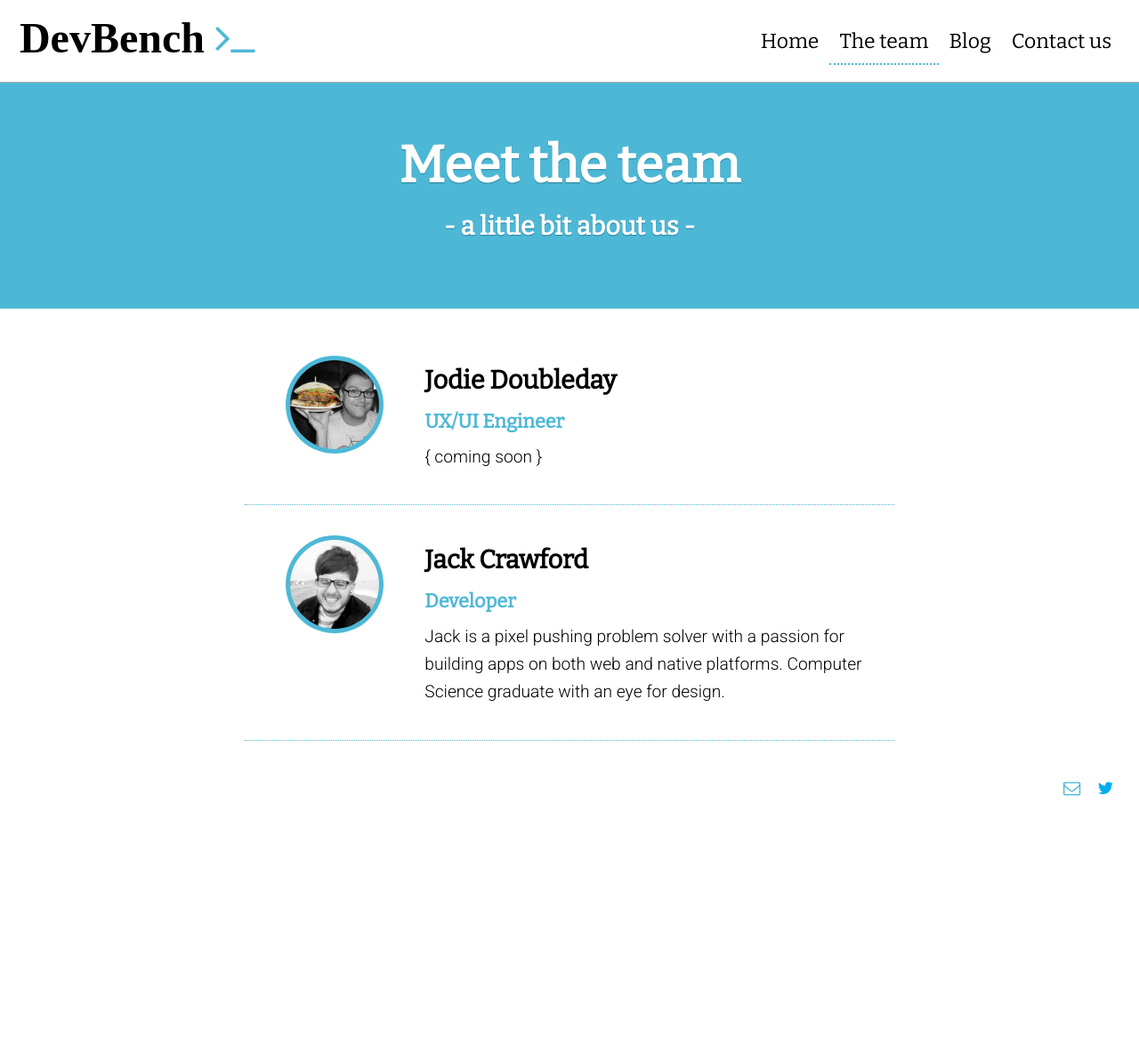
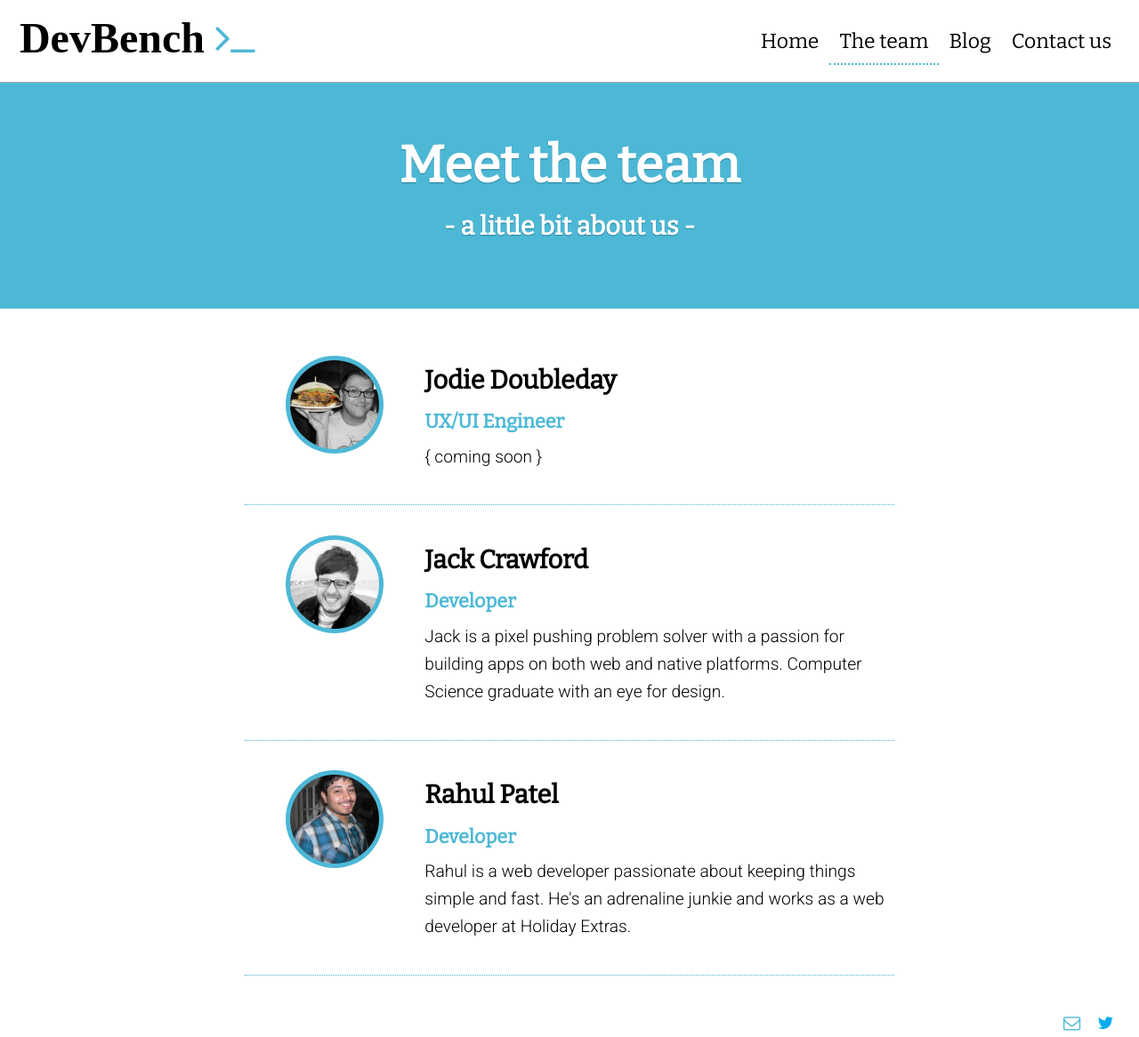
Before and after one commit to devbench/devbench.github.io, a Jekyll site: the page built from team.html, in a window 1280 px wide. Shown: the whole page at 89% size. Built offline with Jekyll 4.4.1, drawn with Linux system fonts in a browser that asks for light colours; some web fonts are replaced; a script that is not in the unit is left out; before the commit the page ends 902 px from its top, so only the background shows below that.

Commit message:
Adding Rahuls bio to the team page

```diff
--- a/team.html
+++ b/team.html
@@ -28,5 +28,13 @@ published: true
         <h2>Jack Crawford <small>Developer</small></h2>        <blockquote>Jack is a pixel pushing problem solver with a passion for building apps on both web and native platforms. Computer Science graduate with an eye for design.</blockquote>
       </div>
     </li>
+    <li class="member">
+      <div class="avatar-container">
+        <img src="{{ site.url }}/assets/images/rahul-retina.jpg" class="avatar"/>
+      </div>
+      <div class="profile">
+        <h2>Rahul Patel <small>Developer</small></h2>        <blockquote>Rahul is a web developer passionate about keeping things simple and fast. He's an adrenaline junkie and works as a web developer at Holiday Extras.</blockquote>
+      </div>
+    </li>
   </ul>
 </div>
```
Also changed, not shown: assets/images/rahul-retina.jpg (added), assets/images/rahul.jpg (added).
